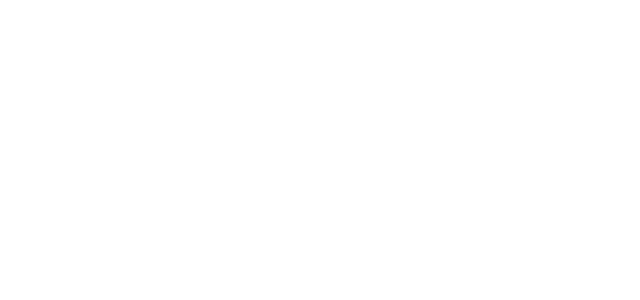
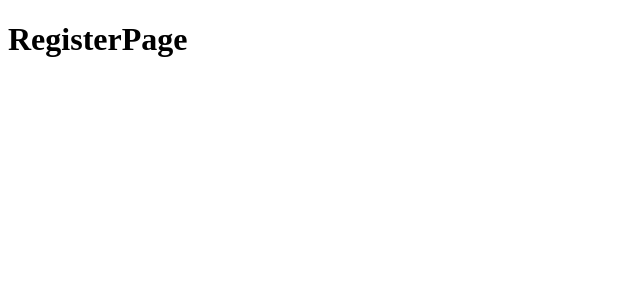
Before and after one commit to wayleet/crypto-ts-project, a React (Vite) app: page /register in a window 1280 px wide. Before the commit this address had no page. Shown: the top 300 px of the page, without its empty margins (0-640 px from the left). Built offline with nearby package versions, Linux system fonts and the light colour scheme.

Commit message:
создал AuthRootComponent

```diff
--- a/src/App.tsx
+++ b/src/App.tsx
@@ -1,8 +1,8 @@
 import React from 'react';
 import { Route, Routes } from 'react-router-dom';
 import Home from './components/home';
-import LoginPage from './components/auth/login';
 import PrivateRoute from './utils/router/private-route';
+import AuthRootComponent from './components/auth';
 
 const App = () => {
 	return (
@@ -12,7 +12,8 @@ const App = () => {
 					<Route path='/' element={<Home />} />
 				</Route>
 				<Route path='/' element={<Home />} />
-				<Route path='login' element={<LoginPage />} />
+				<Route path='login' element={<AuthRootComponent />} />
+				<Route path='register' element={<AuthRootComponent />} />
 			</Routes>
 		</div>
 	);
--- /dev/null
+++ b/src/components/auth/index.tsx
@@ -0,0 +1,15 @@
+import React from 'react';
+import { useLocation } from 'react-router-dom';
+import LoginPage from './login';
+import RegisterPage from './register';
+
+const AuthRootComponent = () => {
+	const location = useLocation();
+	return location.pathname === '/login' ? (
+		<LoginPage />
+	) : location.pathname === '/register' ? (
+		<RegisterPage />
+	) : null;
+};
+
+export default AuthRootComponent;
--- /dev/null
+++ b/src/components/auth/register/index.tsx
@@ -0,0 +1,11 @@
+import React from 'react';
+
+const RegisterPage = () => {
+	return (
+		<div>
+			<h1>RegisterPage</h1>
+		</div>
+	);
+};
+
+export default RegisterPage;
```
Also changed, not shown: .eslintrc.cjs.
